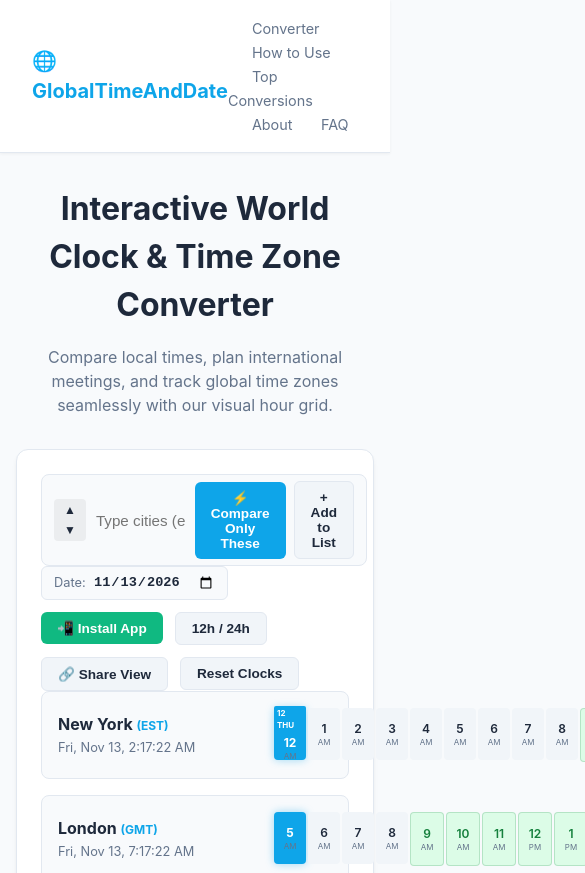
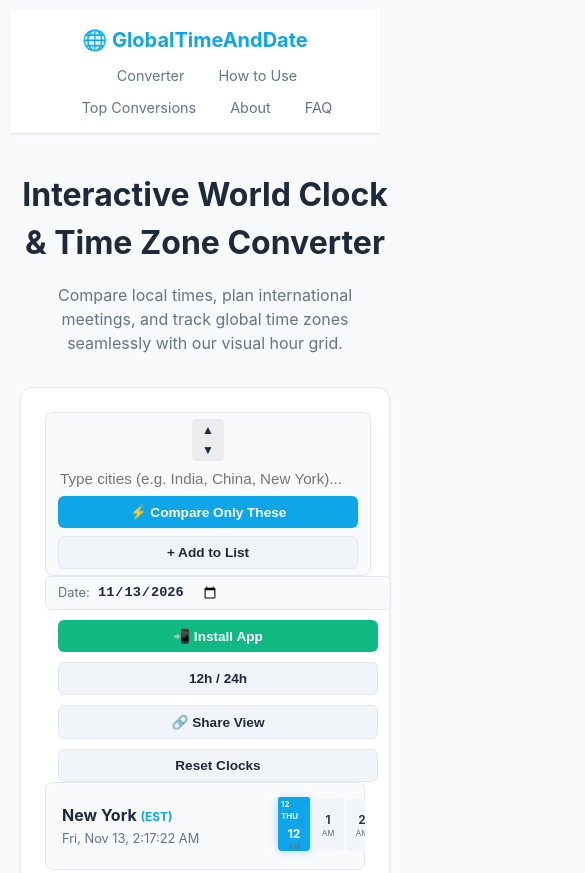
Before and after one commit to obhadu050-art/Globaltimeanddate, a plain HTML site: page GLOBALTIMEANDDATE/index.html in a window 390 px wide. Shown: the top 873 px of the page, 585 px wide, since content can reach past the window. Drawn offline with Linux system fonts and the light colour scheme.

Commit message:
Update styles.css

```diff
--- a/GLOBALTIMEANDDATE/styles.css
+++ b/GLOBALTIMEANDDATE/styles.css
@@ -348,6 +348,68 @@ body {
     color: var(--text-secondary);
     text-decoration: none;
     margin: 0 0.5rem;
+}/* --- Mobile Responsive Fixes --- */
+@media screen and (max-width: 768px) {
+  /* Container ko mobile screen par fit karne ke liye */
+  body {
+    overflow-x: hidden;
+    padding: 10px;
+  }
+
+  .container {
+    width: 100% !important;
+    padding: 10px !important;
+    margin: 0 auto !important;
+  }
+
+  /* Navbar ko mobile friendly banana */
+  .navbar {
+    flex-direction: column;
+    gap: 10px;
+    padding: 15px 10px;
+    text-align: center;
+  }
+
+  .nav-links {
+    display: flex;
+    flex-wrap: wrap;
+    justify-content: center;
+    gap: 10px;
+  }
+
+  /* Search box aur buttons ko mobile par stack karna */
+  .search-box {
+    flex-direction: column;
+    align-stretch;
+  }
+
+  .search-box input,
+  .search-box button {
+    width: 100% !important;
+    box-sizing: border-box;
+  }
+
+  /* Control actions aur buttons grid */
+  .control-actions {
+    flex-direction: column;
+    gap: 10px;
+  }
+
+  .control-actions button,
+  .date-picker-wrapper {
+    width: 100% !important;
+  }
+
+  /* Timezone grid ko mobile par scrollable aur safe banana */
+  .grid-wrapper {
+    overflow-x: auto;
+    -webkit-overflow-scrolling: touch;
+  }
+
+  /* pSEO link grid ko 1 column karna mobile ke liye */
+  #dynamic-pseo-links {
+    grid-template-columns: 1fr !important;
+  }
 }
 
 .footer-links a:hover {
```
